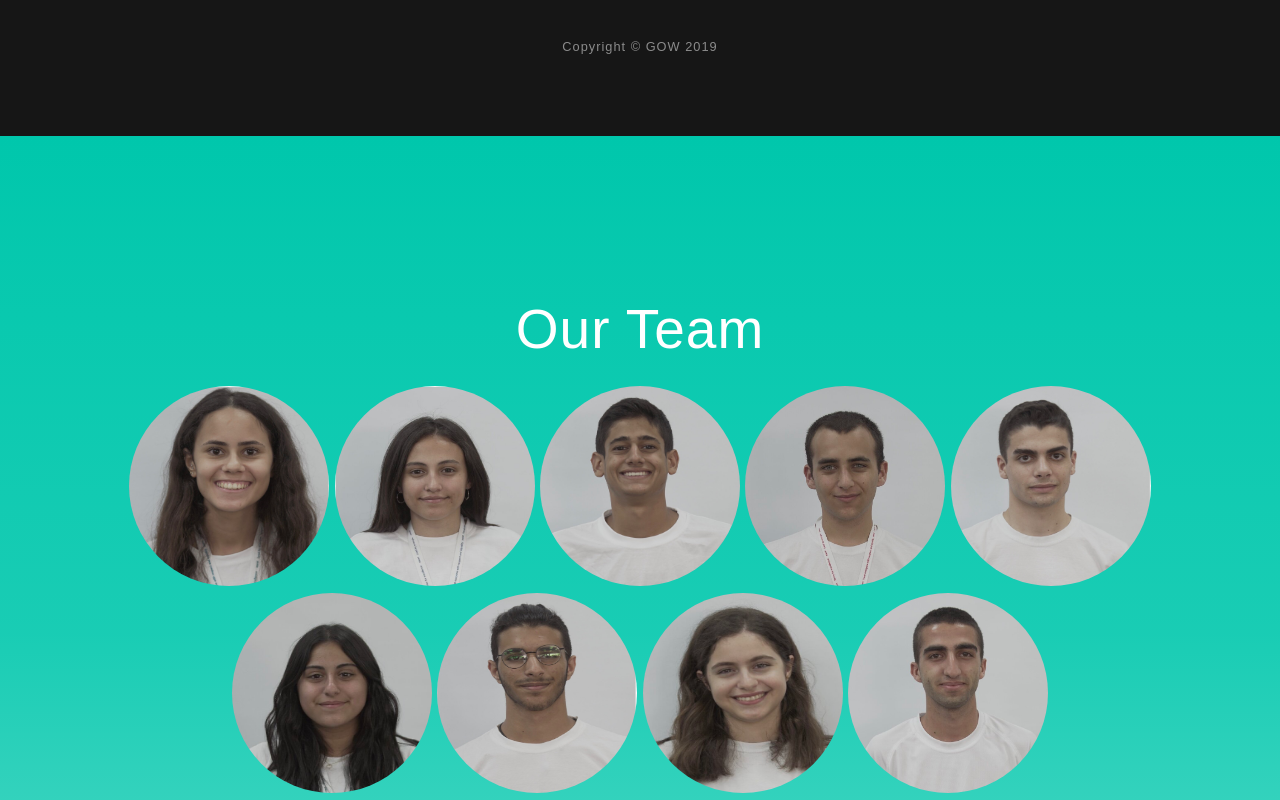
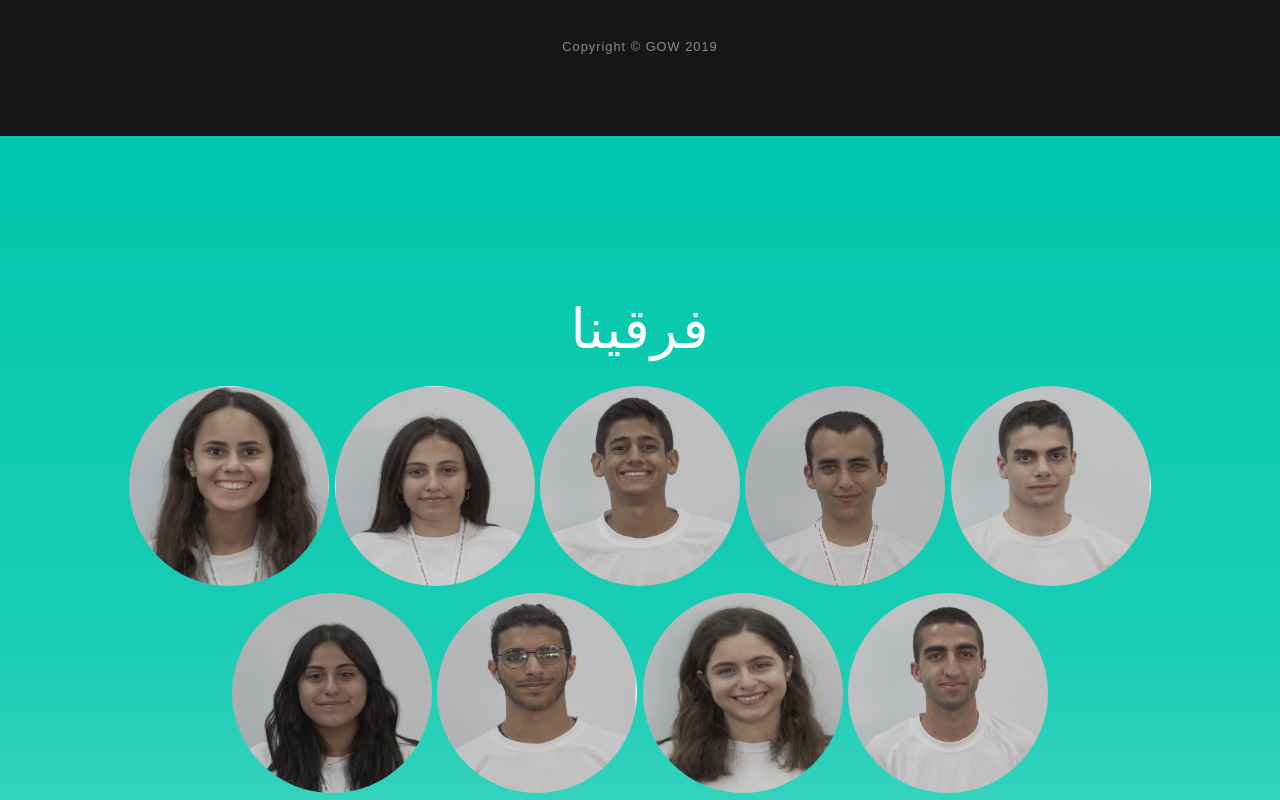
Before and after one commit to itamar19-meet/GOW, a website: page templates/arabic_website.html in a window 1280 px wide. Shown: the part 4464-5264 px from the top of the page. Drawn offline with Linux system fonts and the light colour scheme.

Commit message:
our team

```diff
--- a/templates/arabic_website.html
+++ b/templates/arabic_website.html
@@ -370,7 +370,7 @@
       <div class="container">
         <div class="row">
           <div class="col-lg-12 mx-auto">
-              <h2 class="text-white mb-4" style="font-size: 55px">Our Team</h2>
+              <h2 class="text-white mb-4" style="font-size: 55px">فرقينا</h2>
             <span>
               <div class="flip-box" style="display: inline-block;">
                 <div class="flip-box-inner">
```
Also changed, not shown: 2 other files.
